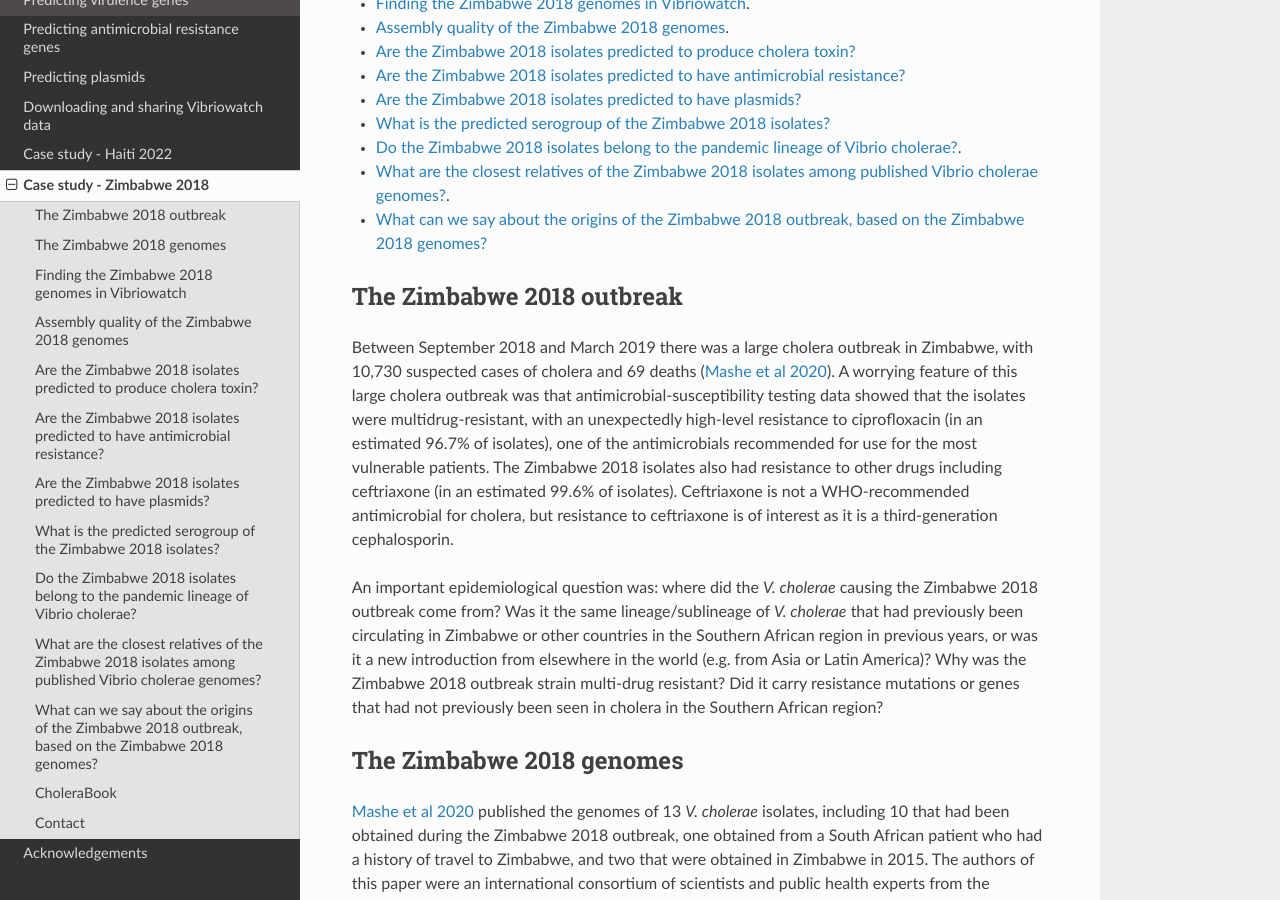
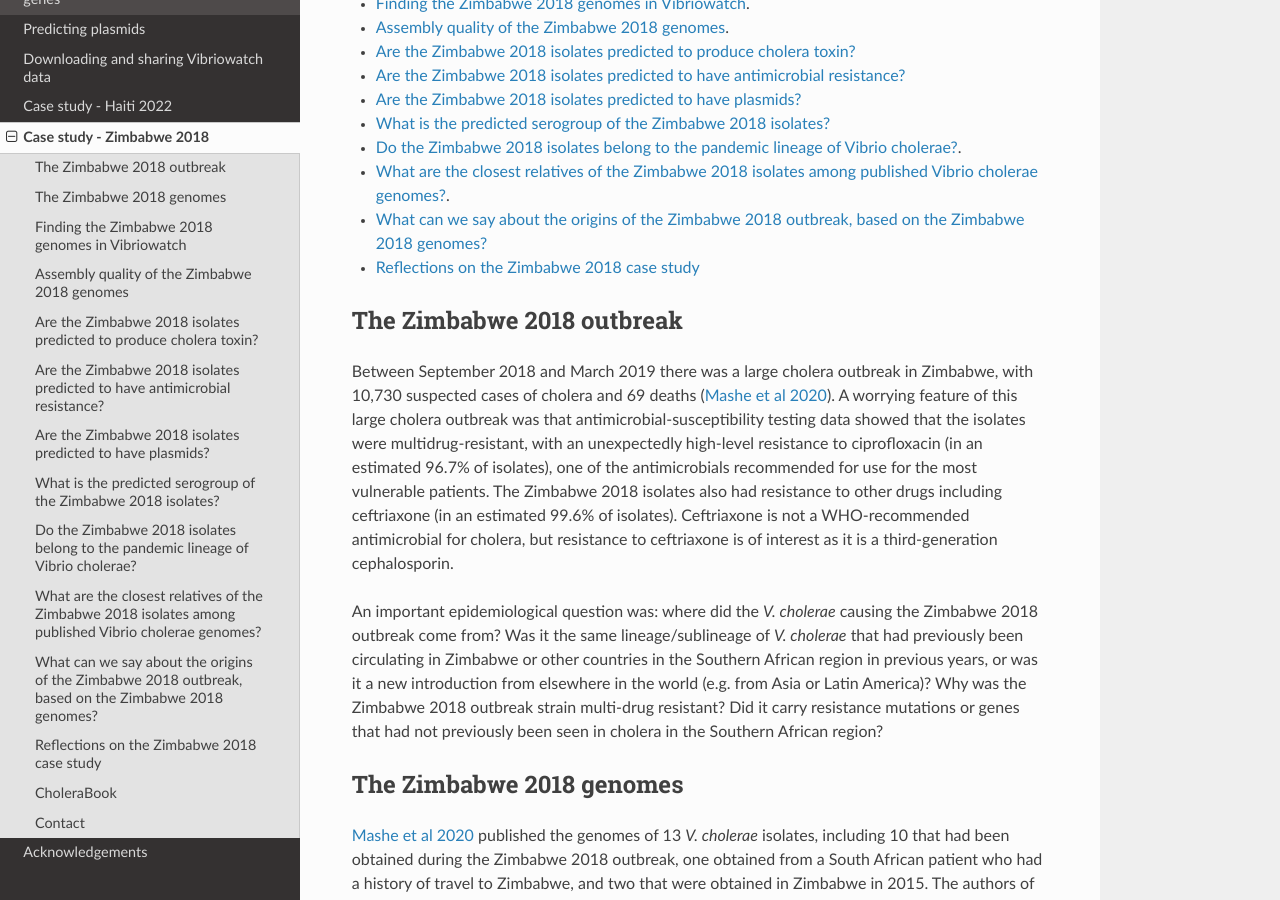
Before and after one commit to avrilcoghlan/vibriowatch, a Sphinx documentation site: the page built from docs/source/zimbabwe2018.rst, in a window 1280 px wide and 900 px high, scrolled down 552 px. Built offline with Sphinx 7.4.7 and the Read the Docs theme 3.1.0, drawn with Linux system fonts in a browser that asks for light colours; some of the changed text lies outside the part shown.

Commit message:
Update zimbabwe2018.rst

```diff
--- a/docs/source/zimbabwe2018.rst
+++ b/docs/source/zimbabwe2018.rst
@@ -23,6 +23,7 @@
 * `Do the Zimbabwe 2018 isolates belong to the pandemic lineage of Vibrio cholerae?`_.
 * `What are the closest relatives of the Zimbabwe 2018 isolates among published Vibrio cholerae genomes?`_.
 * `What can we say about the origins of the Zimbabwe 2018 outbreak, based on the Zimbabwe 2018 genomes?`_
+* `Reflections on the Zimbabwe 2018 case study`_
 
 The Zimbabwe 2018 outbreak
 --------------------------
@@ -264,6 +265,11 @@
 
 To fill in...
 
+Reflections on the Zimbabwe 2018 case study
+-------------------------------------------
+
+To fill in...
+
 CholeraBook
 -----------
 
```
